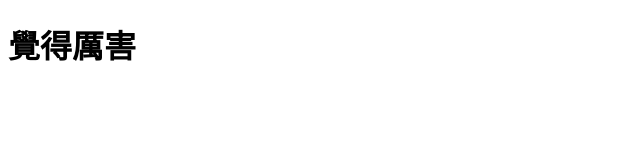
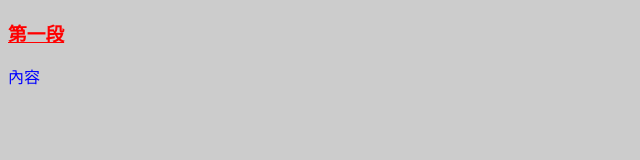
Before and after one commit to nsgary5/test, a plain HTML site: page index.html in a window 1280 px wide. Shown: the whole page, without its empty margins (0-640 px from the left). Drawn offline with Linux system fonts and the light colour scheme.

Commit message:
Update index.html

```diff
--- a/index.html
+++ b/index.html
@@ -1,10 +1,11 @@
 <!DOCTYPE html>
 <html>
-  <head>
-    <meta charset="utf-8">
-    <title>你好，GitHub</title>
-  </head>
-  <body>
-    <h1>覺得厲害</h1>
-  </body>
+    <head>
+        <meta charset="utf-8" />
+        <title>CSS 基本練習</title>
+    </head>
+    <body style="background-color: #cccccc">
+        <h3 style="color:red;text-decoration: underline;">第一段</h3>
+        <div style="color:blue">內容</div>
+    </body>
 </html>
```
